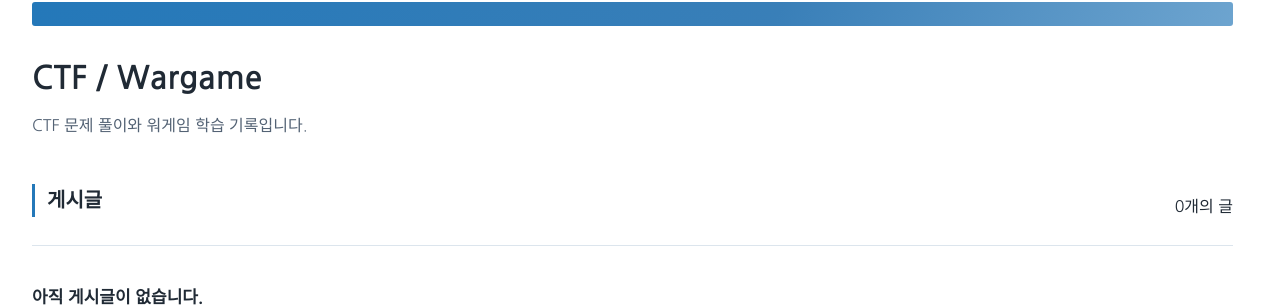
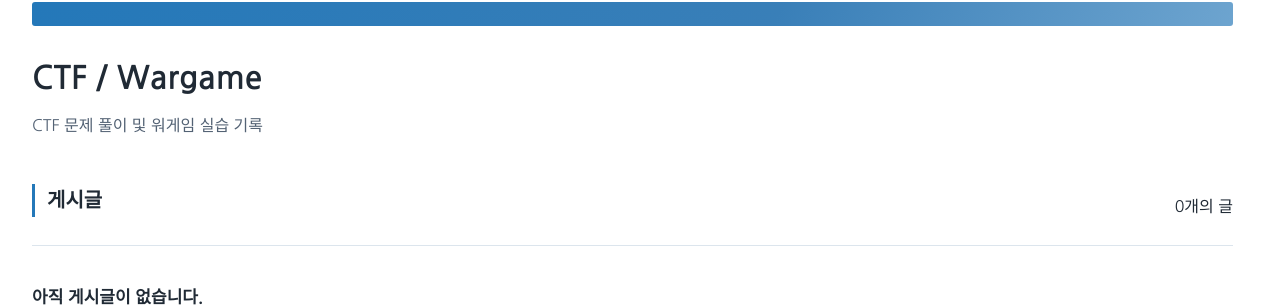
Before and after one commit to BEAN-CMD418/bean-cmd418.github.io, a Jekyll site: the page built from ctf/index.md, in a window 1280 px wide. Shown: the part 215-522 px from the top of the page. Built offline with Jekyll 4.4.1, drawn with Linux system fonts in a browser that asks for light colours; some web fonts are replaced.

Commit message:
Rewrite category descriptions in concise noun phrases

```diff
--- a/ctf/index.md
+++ b/ctf/index.md
@@ -8,4 +8,4 @@ permalink: /ctf/
 
 # CTF / Wargame
 
-CTF 문제 풀이와 워게임 학습 기록입니다.
+CTF 문제 풀이 및 워게임 실습 기록
```
